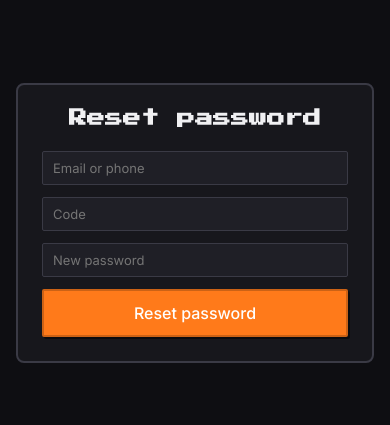
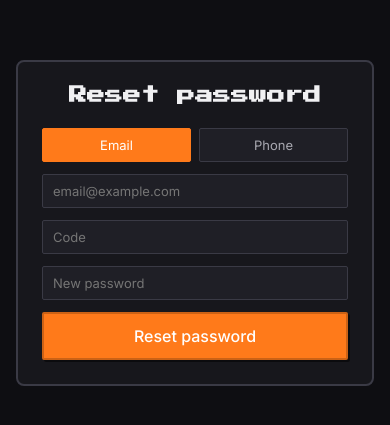
Before and after one commit to Draxy24/webpix, a Next.js app in the folder frontend/: page /reset-password in a window 390 px wide. Shown: the part 199-624 px from the top of the page. Built offline with nearby package versions, Linux system fonts and the light colour scheme; no server answers.

Commit message:
Phone password fixes

```diff
--- a/frontend/app/reset-password/page.tsx
+++ b/frontend/app/reset-password/page.tsx
@@ -5,17 +5,28 @@ import { useSearchParams, useRouter } from "next/navigation";
 import { useTranslation } from "react-i18next";
 import AuthPageLayout from "../components/AuthPageLayout";
 import Button from "../components/Button";
+import PhoneCountrySelect from "../components/PhoneCountrySelect";
 import styles from "../components/AuthForm.module.css";
 import { API_URL } from "@/app/lib/api";
 import { apiErrorText } from "@/app/lib/apiError";
+import { COUNTRIES } from "../lib/countries";
 
 function ResetPasswordInner() {
   const { t } = useTranslation();
   const searchParams = useSearchParams();
   const router = useRouter();
-  const [emailOrPhone, setEmailOrPhone] = useState(
-    searchParams.get("emailOrPhone") ?? "",
+
+  // Si viene de un enlace de correo, trae emailOrPhone + code en la URL.
+  const prefill = searchParams.get("emailOrPhone") ?? "";
+  const fromLink = prefill.length > 0;
+
+  // Si el prefill parece teléfono (empieza con +), arrancamos en modo phone.
+  const [method, setMethod] = useState<"email" | "phone">(
+    prefill.startsWith("+") ? "phone" : "email",
   );
+  const [email, setEmail] = useState(prefill.startsWith("+") ? "" : prefill);
+  const [phoneCountry, setPhoneCountry] = useState("MX");
+  const [phoneNumber, setPhoneNumber] = useState("");
   const [code, setCode] = useState(searchParams.get("code") ?? "");
   const [newPassword, setNewPassword] = useState("");
   const [error, setError] = useState("");
@@ -27,6 +38,14 @@ function ResetPasswordInner() {
     setError("");
     setLoading(true);
     try {
+      let emailOrPhone: string;
+      if (method === "email") {
+        emailOrPhone = email;
+      } else {
+        const dialCode =
+          COUNTRIES.find((c) => c.code === phoneCountry)?.dialCode ?? "";
+        emailOrPhone = `${dialCode}${phoneNumber.replace(/\s/g, "")}`;
+      }
       const res = await fetch(API_URL + "/auth/reset-password", {
         method: "POST",
         headers: { "Content-Type": "application/json" },
@@ -74,16 +93,74 @@ function ResetPasswordInner() {
   return (
     <AuthPageLayout title={t("resetPassword.title")}>
       <form onSubmit={handleSubmit} className={styles.form}>
+        {/* Si viene de un enlace de correo, no mostramos el toggle: ya sabemos el destino */}
+        {!fromLink && (
+          <>
+            <div className={styles.methodTabs}>
+              <button
+                type="button"
+                onClick={() => setMethod("email")}
+                className={`${styles.methodTab} ${method === "email" ? styles.methodTabActive : ""}`}
+              >
+                {t("auth.email")}
+              </button>
+              <button
+                type="button"
+                onClick={() => setMethod("phone")}
+                className={`${styles.methodTab} ${method === "phone" ? styles.methodTabActive : ""}`}
+              >
+                {t("auth.phone")}
+              </button>
+            </div>
+
+            {method === "email" ? (
+              <input
+                type="email"
+                placeholder={t("auth.emailPlaceholder")}
+                value={email}
+                onChange={(e) => setEmail(e.target.value)}
+                required
+                className={styles.input}
+              />
+            ) : (
+              <div className={styles.phoneRow}>
+                <PhoneCountrySelect
+                  value={phoneCountry}
+                  onChange={setPhoneCountry}
+                />
+                <input
+                  type="tel"
+                  placeholder="476 124 5532"
+                  value={phoneNumber}
+                  onChange={(e) => setPhoneNumber(e.target.value)}
+                  required
+                  className={styles.input}
+                  style={{ flex: 1 }}
+                />
+              </div>
+            )}
+          </>
+        )}
+
+        {/* Si viene del enlace de correo, mostramos a quién va (solo lectura) */}
+        {fromLink && (
+          <p
+            style={{
+              fontSize: "var(--text-sm)",
+              color: "var(--color-text-secondary)",
+              margin: 0,
+            }}
+          >
+            {t("resetPassword.forAccount", {
+              defaultValue: "Restableciendo la contraseña de {{account}}",
+              account: prefill,
+            })}
+          </p>
+        )}
+
         <input
           type="text"
-          placeholder={t("resetPassword.emailOrPhone")}
-          value={emailOrPhone}
-          onChange={(e) => setEmailOrPhone(e.target.value)}
-          required
-          className={styles.input}
-        />
-        <input
-          type="text"
+          inputMode="numeric"
           placeholder={t("resetPassword.code")}
           value={code}
           onChange={(e) => setCode(e.target.value)}
```
